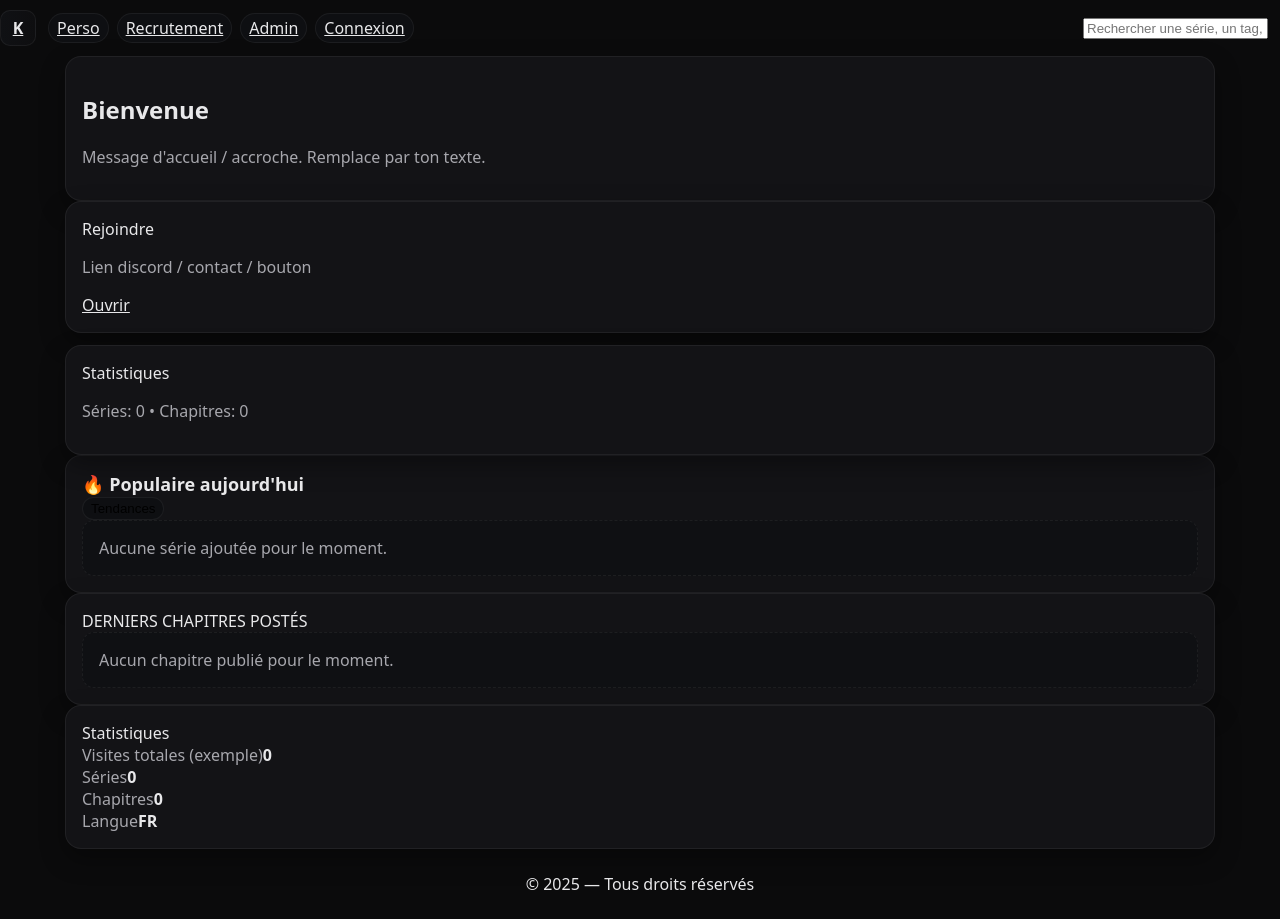
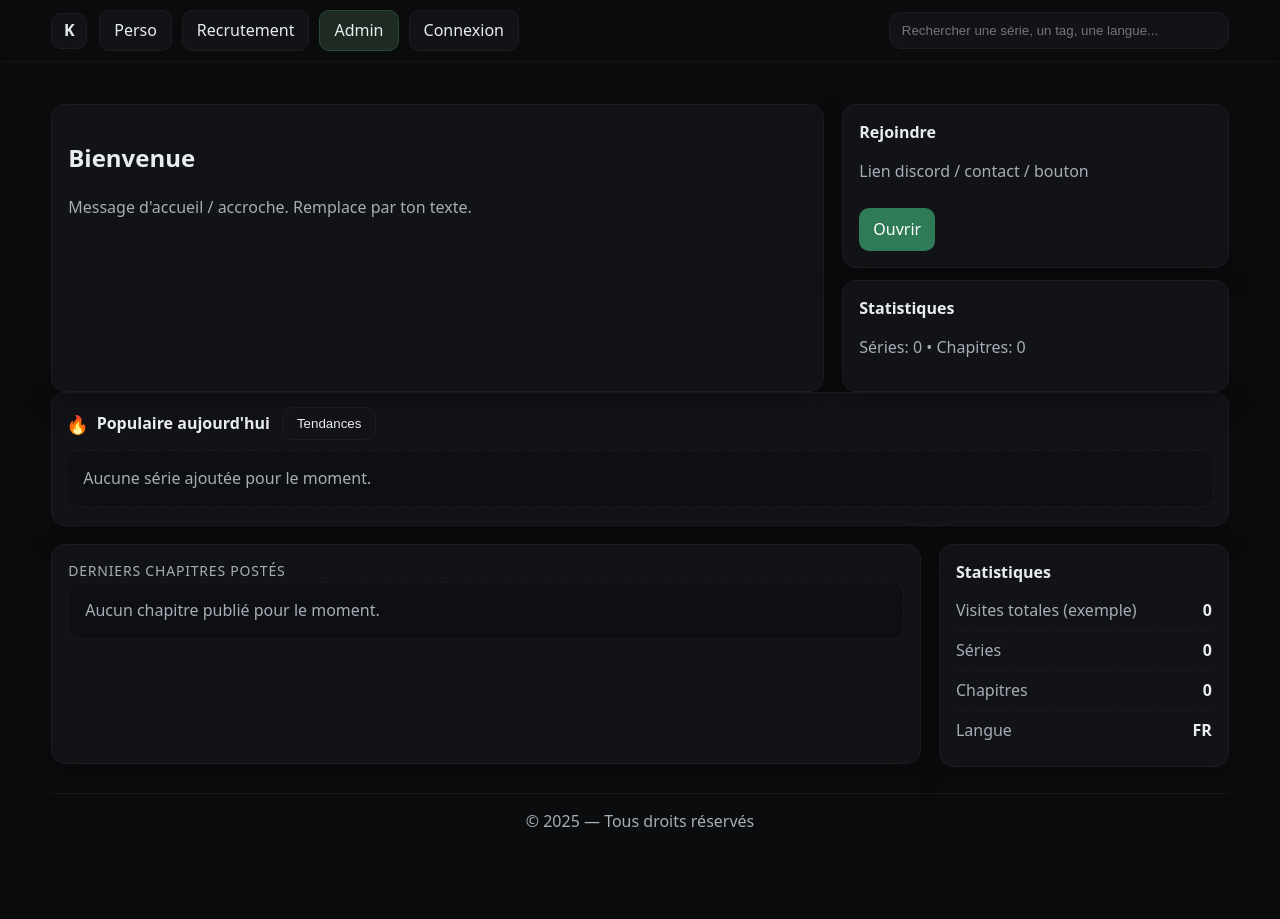
Before and after one commit to YungFritz/kyys-letters, a React (Vite) app: page / in a window 1280 px wide. After the commit the page ends 897 px from the top, so only its background shows below. Built offline with nearby package versions, Linux system fonts and the light colour scheme.

Commit message:
Update index.css

```diff
--- a/src/index.css
+++ b/src/index.css
@@ -1,15 +1,13 @@
-/* ===== Reset + variables ===== */
 :root{
-  --bg:#0b0b0c;
-  --panel:#131316;
-  --panel-2:#16171a;
-  --text:#e8e8ea;
-  --muted:#a7a7ad;
-  --line:rgba(255,255,255,.06);
-  --accent:#2f6f4e;
-  --accent-2:#3b8d62;
-  --chip:#1b1c1f;
-  --shadow:0 10px 25px rgba(0,0,0,.35);
+  --bg:#0b0c0d;
+  --panel:#121316;
+  --panel-2:#0f1012;
+  --stroke:#1c1d22;
+  --text:#e9ecf1;
+  --muted:#a7adb7;
+  --accent:#2f7b57; /* vert bouton */
+  --accent-2:#1f2a22;
+  --ring: 0 0 0 2px rgba(47,123,87,.3);
 }
 
 *{box-sizing:border-box}
@@ -18,183 +16,125 @@ body{
   margin:0;
   background:var(--bg);
   color:var(--text);
-  font-family: ui-sans-serif, system-ui, -apple-system, Segoe UI, Roboto, Arial, "Apple Color Emoji","Segoe UI Emoji";
+  font:16px/1.45 system-ui, -apple-system, Segoe UI, Roboto, Arial, sans-serif;
 }
-a{color:inherit}
 
-/* ===== Containers ===== */
-.container{ width:min(1150px, 92%); margin:0 auto; }
-.main{ padding:18px 0 84px; }
+a{color:inherit;text-decoration:none}
 
-/* ===== Header ===== */
-.site-header{
-  position:sticky; top:0; z-index:50;
-  background:linear-gradient(180deg, rgba(11,11,12,.95), rgba(11,11,12,.65));
-  backdrop-filter: blur(6px);
-  border-bottom:1px solid var(--line);
+.container{
+  width:min(1200px, 92vw);
+  margin-inline:auto;
+  padding:24px 0 64px;
+}
+
+.header{
+  position:sticky; top:0; z-index:20;
+  background:linear-gradient(180deg, rgba(11,12,13,.9), rgba(11,12,13,.75) 60%, transparent);
+  backdrop-filter:saturate(120%) blur(6px);
+  border-bottom:1px solid rgba(255,255,255,.03);
 }
 .header-inner{
-  display:grid; grid-template-columns:auto 1fr auto auto; gap:12px;
-  align-items:center; padding:10px 0;
+  width:min(1200px,92vw);
+  margin:0 auto;
+  display:grid;
+  grid-template-columns: auto 1fr auto;
+  gap:12px;
+  align-items:center;
+  padding:10px 0;
 }
-.brand{ width:36px; height:36px; display:grid; place-items:center; border-radius:10px;
-  font-weight:800; background:linear-gradient(90deg,#101114,#0e0e10); border:1px solid var(--line); }
-.brand.small{ width:32px; height:32px; }
+.brand{display:flex;align-items:center;gap:10px;font-weight:800}
+.brand-dot{
+  width:36px;height:36px;border-radius:10px;
+  display:grid;place-items:center;background:var(--panel);border:1px solid var(--stroke)
+}
+.top-nav{display:flex;gap:10px}
+.pill{
+  padding:8px 14px;border-radius:10px;background:var(--panel);
+  border:1px solid var(--stroke); color:var(--text);
+}
+.pill:hover{filter:brightness(1.05)}
+.pill--accent{background:var(--accent-2); border-color:#244b3a}
 
-.burger{ display:none; width:38px; height:34px; border:1px solid var(--line); background:transparent; border-radius:8px; }
-.burger span{ display:block; height:2px; background:#fff; margin:6px 8px; opacity:.9 }
+.search-wrap{display:flex; justify-content:flex-end}
+.search{
+  width:340px; max-width:70vw;
+  padding:10px 12px; border-radius:12px;
+  color:var(--text); background:var(--panel);
+  border:1px solid var(--stroke); outline:none;
+}
+.search:focus{box-shadow:var(--ring)}
 
-.top-nav{ display:flex; gap:8px; align-items:center }
-.chip{
-  display:inline-flex; align-items:center; gap:8px;
-  padding:8px 12px; border-radius:12px; background:var(--chip); border:1px solid var(--line);
-  box-shadow: var(--shadow); text-decoration:none; font-weight:600;
+.grid{display:grid; gap:18px}
+.grid--hero{grid-template-columns: 2fr 1fr; margin-top:18px}
+.grid--cards{grid-template-columns: repeat(4, minmax(0,1fr)); gap:14px}
+.grid--below{grid-template-columns: 3fr 1fr; align-items:start; margin-top:18px}
+
+.panel{
+  background:var(--panel);
+  border:1px solid var(--stroke);
+  border-radius:14px;
+  padding:16px;
+  box-shadow: 0 10px 30px rgba(0,0,0,.25);
 }
-.chip:hover{ filter:brightness(1.05) }
-.chip-accent{ background: linear-gradient(180deg, #1f2a22, #182219); border-color:#253628 }
+.panel--xl{min-height:200px}
+.panel--lg{min-height:220px}
+.panel--section{padding:14px 14px 18px}
 
-.search-wrap{ display:flex; }
-.search-input{
-  width:360px; max-width:100%; padding:10px 12px; border-radius:10px;
-  background:#111214; border:1px solid var(--line); color:var(--text);
+.stack{display:grid; gap:12px}
+.panel-title{font-weight:800; margin-bottom:6px}
+.subtitle{font-size:14px; color:var(--muted); letter-spacing:.8px}
+
+.btn{
+  display:inline-block; margin-top:8px;
+  background:var(--accent); color:white;
+  padding:10px 14px; border-radius:10px; border:none;
+}
+.btn:hover{filter:brightness(1.07)}
+
+.section-head{display:flex; align-items:center; gap:12px; margin-bottom:10px}
+.section-title{font-weight:800; display:flex; align-items:center; gap:8px}
+.flame{font-size:18px}
+
+.card{
+  display:flex; flex-direction:column; overflow:hidden;
+  background:var(--panel-2);
+  border:1px solid var(--stroke);
+  border-radius:14px;
+}
+.card-cover{
+  height:140px; display:grid; place-items:center;
+  color:var(--muted); background:#0b0c0e;
+  border-bottom:1px solid var(--stroke)
+}
+.card-body{padding:12px 12px 14px}
+.card-title{font-weight:800; margin-bottom:6px}
+.card-meta{display:flex; justify-content:space-between; align-items:center}
+.meta-left{display:flex; align-items:center; gap:8px}
+.muted{color:var(--muted)}
+
+.kv{display:flex; justify-content:space-between; padding:8px 0; border-bottom:1px dashed rgba(255,255,255,.05)}
+.kv:last-child{border-bottom:0}
+
+.empty{
+  background:#0d0f12;
+  border:1px dashed var(--stroke);
+  border-radius:12px;
+  padding:16px; color:var(--muted);
 }
 
-/* ===== Drawer (mobile menu) ===== */
-.drawer{
-  position:fixed; inset:0 auto 0 0; width:88%; max-width:420px; transform:translateX(-100%);
-  background:rgba(13,13,16,.90); -webkit-backdrop-filter: blur(10px); backdrop-filter: blur(10px);
-  border-right:1px solid var(--line); z-index:60; transition:.28s ease transform;
-  display:grid; grid-template-rows:auto 1fr auto;
-  box-shadow: 16px 0 28px rgba(0,0,0,.35);
-}
-.drawer.open{ transform:translateX(0) }
-.drawer-overlay{
-  position:fixed; inset:0; background:rgba(0,0,0,.45); z-index:55;
+.footer{
+  margin-top:26px; text-align:center; color:var(--muted);
+  border-top:1px solid rgba(255,255,255,.05); padding-top:16px
 }
 
-.drawer-header{
-  display:flex; align-items:center; justify-content:space-between;
-  padding:14px; border-bottom:1px solid var(--line);
+/* Responsive */
+@media (max-width: 1024px){
+  .grid--cards{grid-template-columns: repeat(3, minmax(0,1fr));}
+  .grid--hero{grid-template-columns: 1fr}
+  .grid--below{grid-template-columns: 1fr}
 }
-.drawer-close{
-  background:#18191c; border:1px solid var(--line); color:var(--text);
-  width:34px; height:34px; border-radius:8px;
+@media (max-width: 640px){
+  .top-nav{display:none}
+  .search{width:100%}
+  .grid--cards{grid-template-columns: repeat(2, minmax(0,1fr))}
 }
-
-.drawer-list{
-  overflow:auto; padding:10px; display:grid; gap:8px;
-}
-.drawer-link{
-  display:block; padding:14px 12px; border-radius:12px; background:#15161a;
-  border:1px solid var(--line); text-decoration:none; font-size:16px; font-weight:600;
-}
-.drawer-link.accent{ background:linear-gradient(180deg,#1e2b22,#172219); border-color:#223425 }
-.drawer-search{ padding:10px; border-top:1px solid var(--line) }
-
-/* ===== Panels & layout ===== */
-.panel{
-  background:var(--panel); border:1px solid var(--line); border-radius:16px; padding:16px;
-  box-shadow: var(--shadow);
-}
-.hero{ min-height:120px; display:grid; align-content:flex-start; gap:6px; }
-.hero-title{ margin:0 0 6px 0; font-size:32px; line-height:1.15; }
-.hero-sub{ margin:0; color:var(--muted) }
-
-.section{ margin-top:16px }
-.section-header{ display:flex; align-items:center; justify-content:space-between; margin-bottom:10px }
-.section-title{ font-weight:800; font-size:18px }
-.section-caption{ font-size:12px; color:var(--muted); letter-spacing:.06em; text-transform:uppercase }
-
-.grid-hero{
-  display:grid; grid-template-columns:2.2fr 1fr; gap:16px; margin-top:14px;
-}
-.stack{ display:grid; gap:12px }
-
-.grid-latest{
-  display:grid; grid-template-columns: 3fr 1fr; gap:16px; margin-top:16px;
-}
-
-.grid-cards{
-  display:grid; grid-template-columns: repeat(4, 1fr); gap:12px;
-}
-.grid-latest-cards{ display:grid; grid-template-columns: repeat(4,1fr); gap:12px }
-
-/* ===== Cards ===== */
-.card-link{ text-decoration:none; color:inherit }
-.card{
-  background:var(--panel-2); border:1px solid var(--line); border-radius:14px; overflow:hidden;
-  display:grid; grid-template-rows: 140px auto;
-}
-.card-cover{
-  display:grid; place-items:center; color:var(--muted); background:#101115; border-bottom:1px solid var(--line);
-}
-.card-cover img{ width:100%; height:100%; object-fit:cover; display:block }
-.card-body{ padding:12px }
-.card-title{ font-weight:800; margin-bottom:6px }
-.card-meta{ display:flex; align-items:center; gap:10px }
-.pill{ display:inline-flex; padding:3px 8px; border-radius:999px; background:#0e0f12; border:1px solid var(--line) }
-.muted{ color:var(--muted) }
-
-.empty{
-  padding:16px; border-radius:12px; border:1px dashed var(--line);
-  background: #0f1013; color:var(--muted);
-}
-
-.btn-accent{
-  display:inline-flex; align-items:center; gap:8px;
-  padding:10px 14px; border-radius:12px; background:var(--accent);
-  border:1px solid #2b5b42; text-decoration:none; font-weight:700; color:#fff;
-}
-.btn-accent:hover{ background:var(--accent-2) }
-
-/* ===== Stats ===== */
-.stats-list{ display:grid; gap:8px; margin-top:8px }
-.stats-row{ display:flex; justify-content:space-between }
-
-/* ===== Footer ===== */
-.footer{ padding:24px 0; text-align:center }
-
-/* ===== Bottom nav (mobile) ===== */
-.bottom-nav{
-  position:fixed; left:0; right:0; bottom:0; z-index:40;
-  display:none; grid-template-columns: repeat(4,1fr);
-  background:rgba(15,15,18,.85); -webkit-backdrop-filter: blur(8px); backdrop-filter: blur(8px);
-  border-top:1px solid var(--line);
-}
-.bottom-item{
-  display:grid; place-items:center; padding:10px 0; text-decoration:none; color:inherit;
-}
-.bi{ font-size:18px }
-.bt{ font-size:12px; color:var(--muted) }
-
-/* ===== Admin view ===== */
-.admin-wrap{ margin-top: 22px; }
-.admin-grid{
-  display:grid;
-  grid-template-columns: repeat(3, 1fr);
-  gap: 14px;
-  margin-top: 14px;
-}
-.admin-card{ min-height: 140px; display:grid; align-content:flex-start; gap:10px; }
-
-/* ===== Responsive ===== */
-@media (max-width: 1100px){
-  .grid-cards{ grid-template-columns: repeat(3, 1fr); }
-  .grid-latest-cards{ grid-template-columns: repeat(3, 1fr); }
-}
-@media (max-width: 900px){
-  .header-inner{ grid-template-columns: auto auto 1fr auto; }
-  .top-nav{ display:none }
-  .burger{ display:inline-block }
-  .search-input{ width:100% }
-  .grid-hero{ grid-template-columns:1fr; }
-  .grid-latest{ grid-template-columns:1fr; }
-  .grid-cards{ grid-template-columns: repeat(2, 1fr); }
-  .grid-latest-cards{ grid-template-columns: repeat(2, 1fr); }
-  .bottom-nav{ display:grid }
-}
-@media (max-width: 540px){
-  .grid-cards{ grid-template-columns: 1fr; }
-  .grid-latest-cards{ grid-template-columns: 1fr; }
-  .hero-title{ font-size:26px }
-}
```
